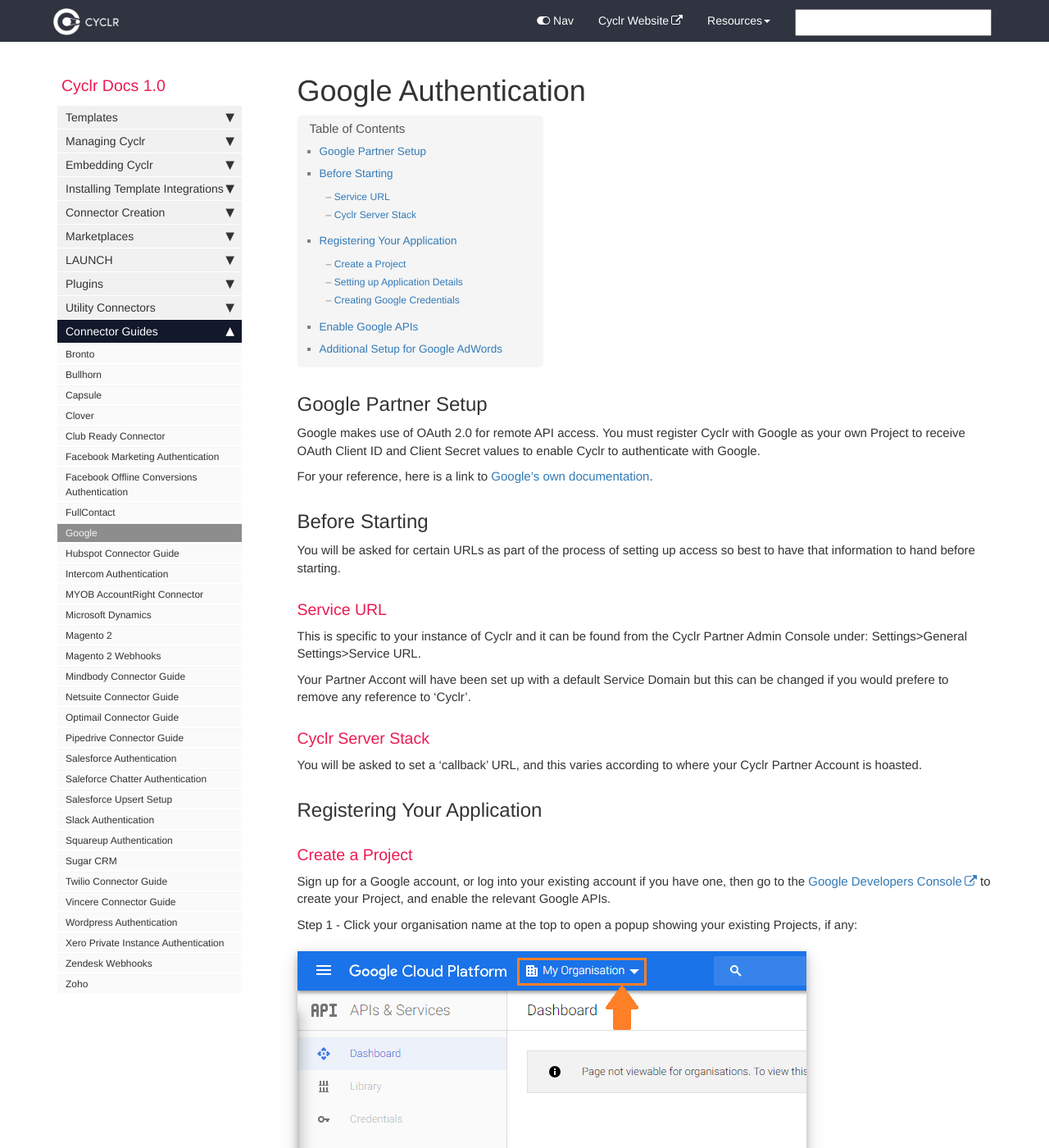
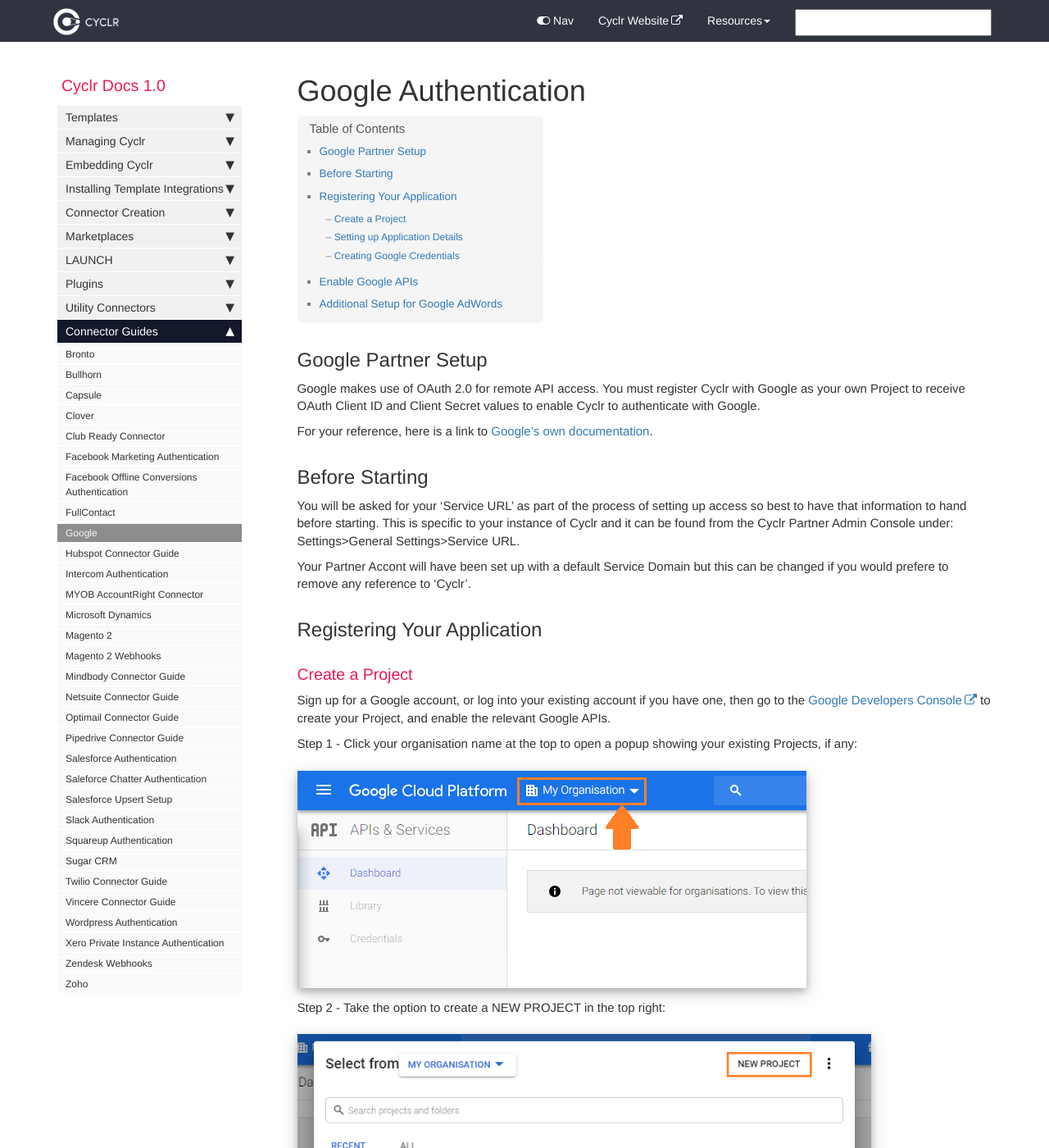
Before and after one commit to sneakysneak/docs, a Jekyll site: the page built from pages/connector-authentication/google-authentication.md, in a window 1280 px wide and 1400 px high. Shown: the whole window at 82% size. Built offline with Jekyll 4.4.1, drawn with Linux system fonts in a browser that asks for light colours; nearby versions of some CDN libraries; comment, search, counter and statistics services are not loaded; some of the changed text lies outside the part shown.

Commit message:
Update google-authentication.md

```diff
--- a/pages/connector-authentication/google-authentication.md
+++ b/pages/connector-authentication/google-authentication.md
@@ -14,18 +14,10 @@ For your reference, here is a link to [Google’s own documentation](/https://cl
 
 ## Before Starting
 
-You will be asked for certain URLs as part of the process of setting up access so best to have that information to hand before starting.
-
-### Service URL
-
-This is specific to your instance of Cyclr and it can be found from the Cyclr Partner Admin Console under:
+You will be asked for your 'Service URL' as part of the process of setting up access so best to have that information to hand before starting. This is specific to your instance of Cyclr and it can be found from the Cyclr Partner Admin Console under:
 Settings>General Settings>Service URL.
 
 Your Partner Accont will have been set up with a default Service Domain but this can be changed if you would prefere to remove any reference to 'Cyclr'.
-
-### Cyclr Server Stack
-
-You will be asked to set a 'callback' URL, and this varies according to where your Cyclr Partner Account is hoasted.
 
 ## Registering Your Application
 
@@ -78,11 +70,9 @@ Step 2 - The Application Type is 'Web application'.
 
 Step 3 - Enter a Name for the OAuth 2.0 client ID that's being created. This name is only used to identify the client in the console and will not be shown to end users.
 
-Step 4 - Under Authorised redirect URIs add the following (these URLs were expalined above under Before Starting.
+Step 4 - Under Authorised redirect URIs add the following (expalined above under 'Before Starting').
 
-*	https://[Your Cyclr Host]/connector/callback
-
-*	https://[Your Cyclr Service Domain]/connector/callback
+*	https://[Your Cyclr Service URL]/connector/callback
 
 
 Step 5	click the Create button, you'll then be presented with your Google Project's OAuth client ID and client secret which you should record for later use:
```
